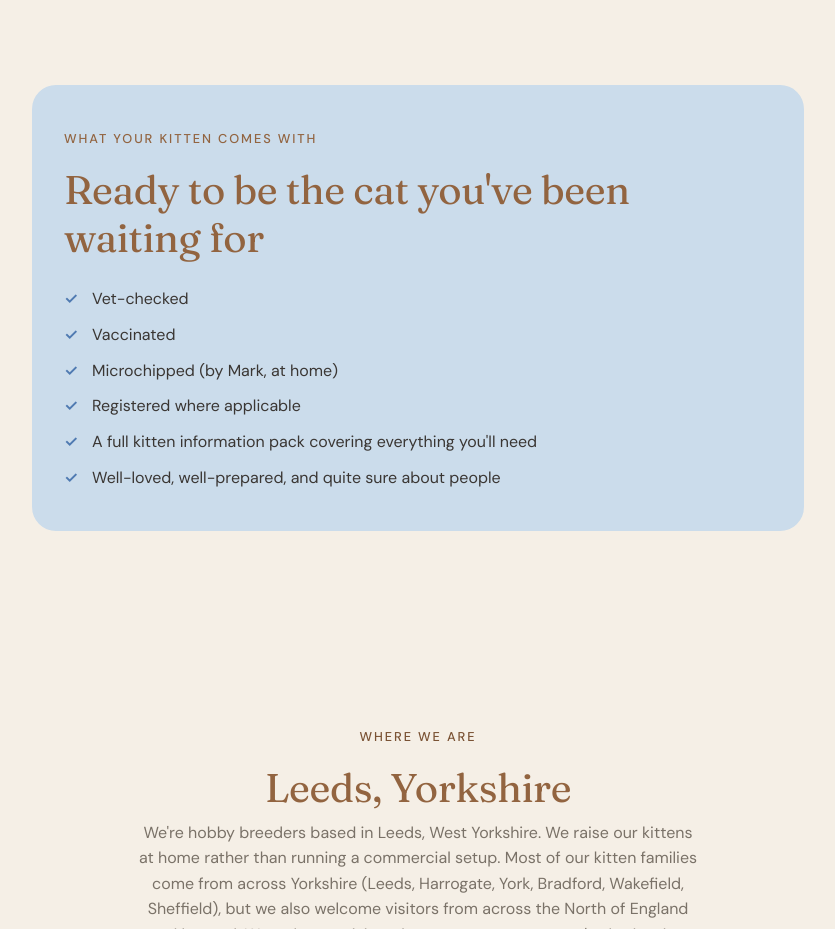
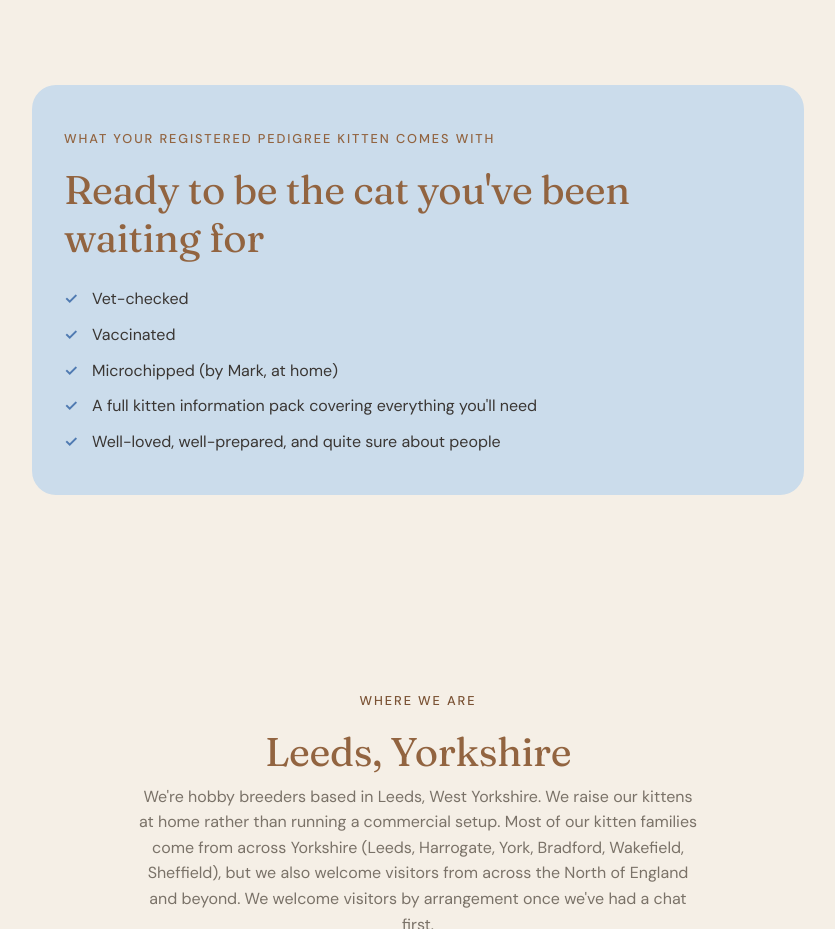
Before and after one commit to littlepawsbymiles/little-paws-by-miles, a website: page about.html in a window 1280 px wide. Shown: the part 3940-4869 px from the top of the page, without its empty margins (222-1057 px from the left). Drawn offline with Linux system fonts and the light colour scheme.

Commit message:
What registered pedigree kittens come with

```diff
--- a/about.html
+++ b/about.html
@@ -175,13 +175,12 @@
     <section>
       <div class="container container-narrow">
         <div class="promise-card">
-          <span class="eyebrow">What Your Kitten Comes With</span>
+          <span class="eyebrow">What Your Registered Pedigree Kitten Comes With</span>
           <h2>Ready to be the cat you've been waiting for</h2>
           <ul class="promise-list">
             <li>Vet-checked</li>
             <li>Vaccinated</li>
             <li>Microchipped (by Mark, at home)</li>
-            <li>Registered where applicable</li>
             <li>A full kitten information pack covering everything you'll need</li>
             <li>Well-loved, well-prepared, and quite sure about people</li>
           </ul>
```
